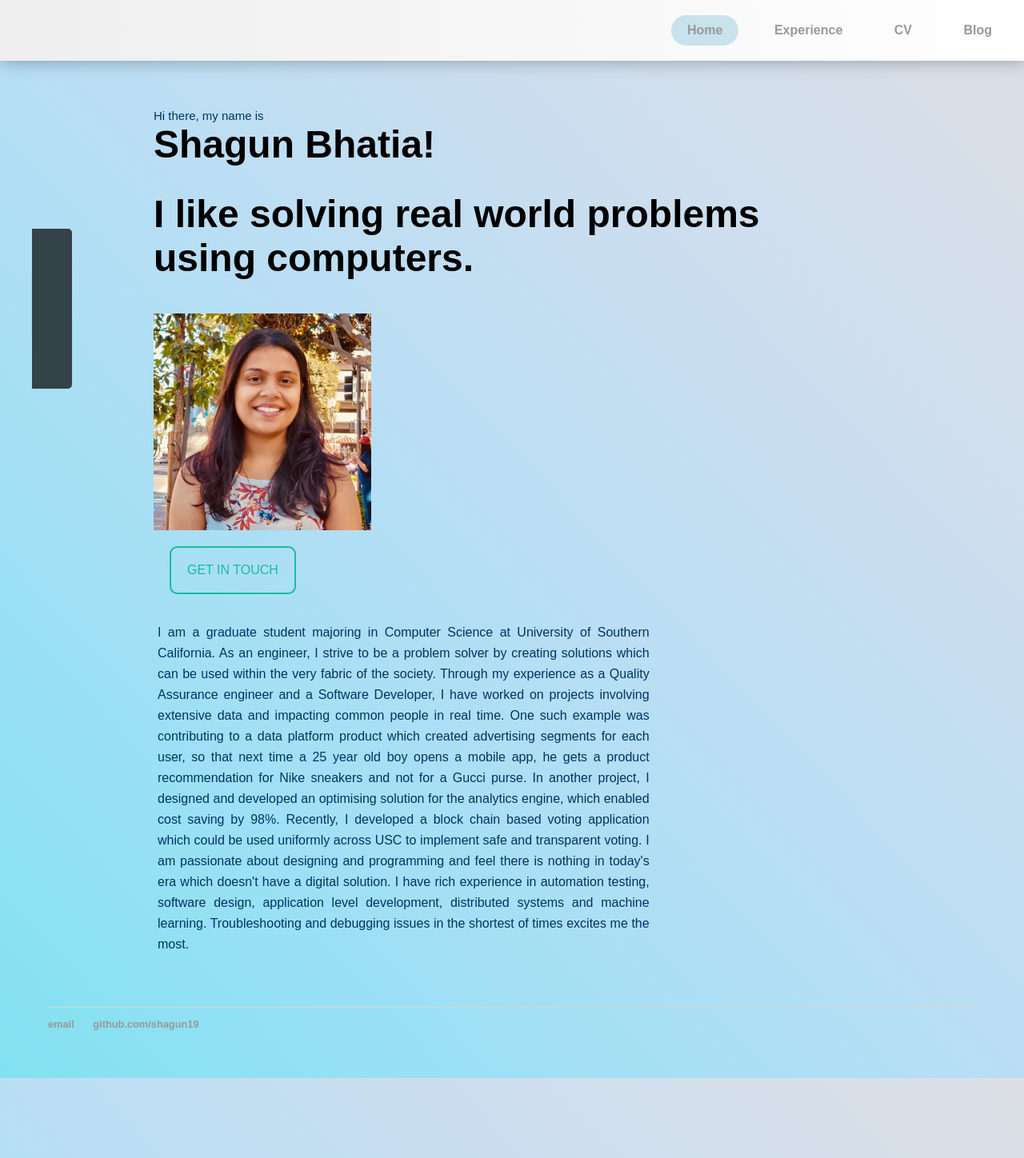
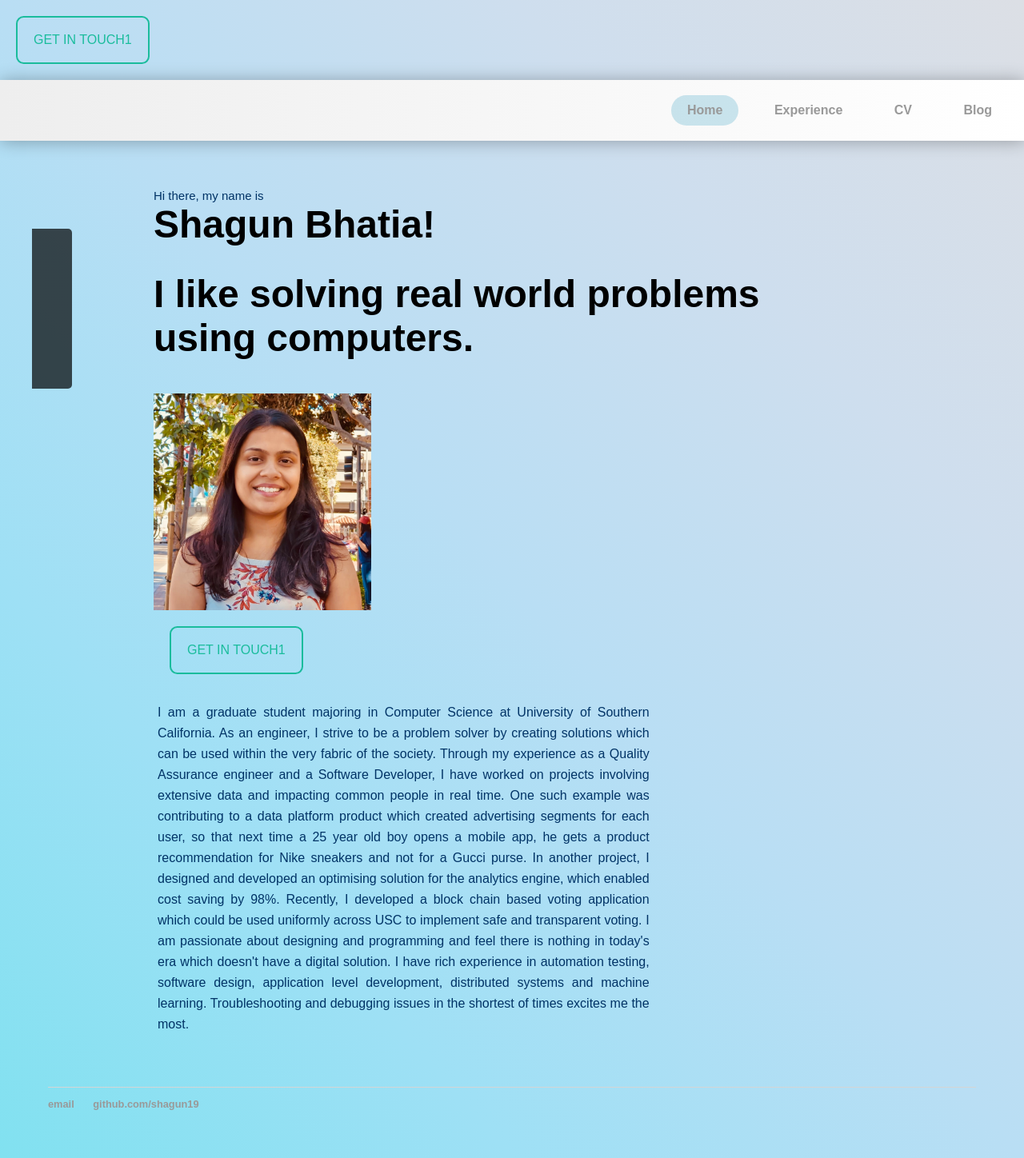
Before and after one commit to shagun19/shagun19.github.io, a Jekyll site: the page index.html, which Jekyll copies as it is, in a window 1280 px wide. Shown: the whole page at 80% size. Built offline with Jekyll 4.4.1, drawn with Linux system fonts in a browser that asks for light colours; some web fonts are replaced.

Commit message:
get in touch button test

```diff
--- a/index.html
+++ b/index.html
@@ -9,6 +9,7 @@
 
 </head>
 <body>
+<button class="btn">Get in Touch1</button>
 <nav class="navigation">
     <div class="container1">
         <ul class="navigation-links">
@@ -31,7 +32,7 @@
                 <img class="transition img-responsive" src="shagun.jpg" height="275" width="275">
                 <h4>Hello there!</h4>
                 <p>welcome to my space</p>
-                <button class="btn">Get in Touch</button>
+                <button class="btn">Get in Touch1</button>
             </div>
         </a>
         <div class="col5">
```
